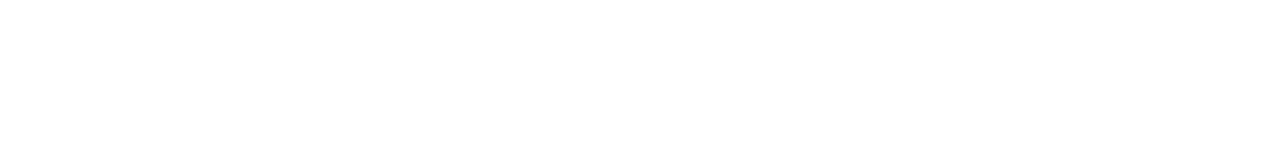
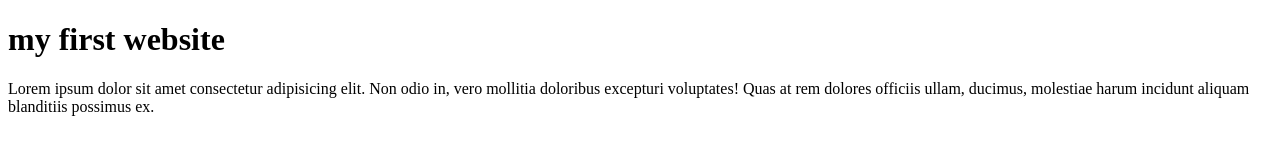
Before and after one commit to emon012222/my-first-website, a plain HTML site: page index.html in a window 1280 px wide. Drawn offline with Linux system fonts and the light colour scheme.

Commit message:
adding text

```diff
--- a/index.html
+++ b/index.html
@@ -6,6 +6,8 @@
     <title>my first website</title>
 </head>
 <body>
+<h1>my first website</h1>
+<p>Lorem ipsum dolor sit amet consectetur adipisicing elit. Non odio in, vero mollitia doloribus excepturi voluptates! Quas at rem dolores officiis ullam, ducimus, molestiae harum incidunt aliquam blanditiis possimus ex.</p>
 
 </body>
 </html>
```
